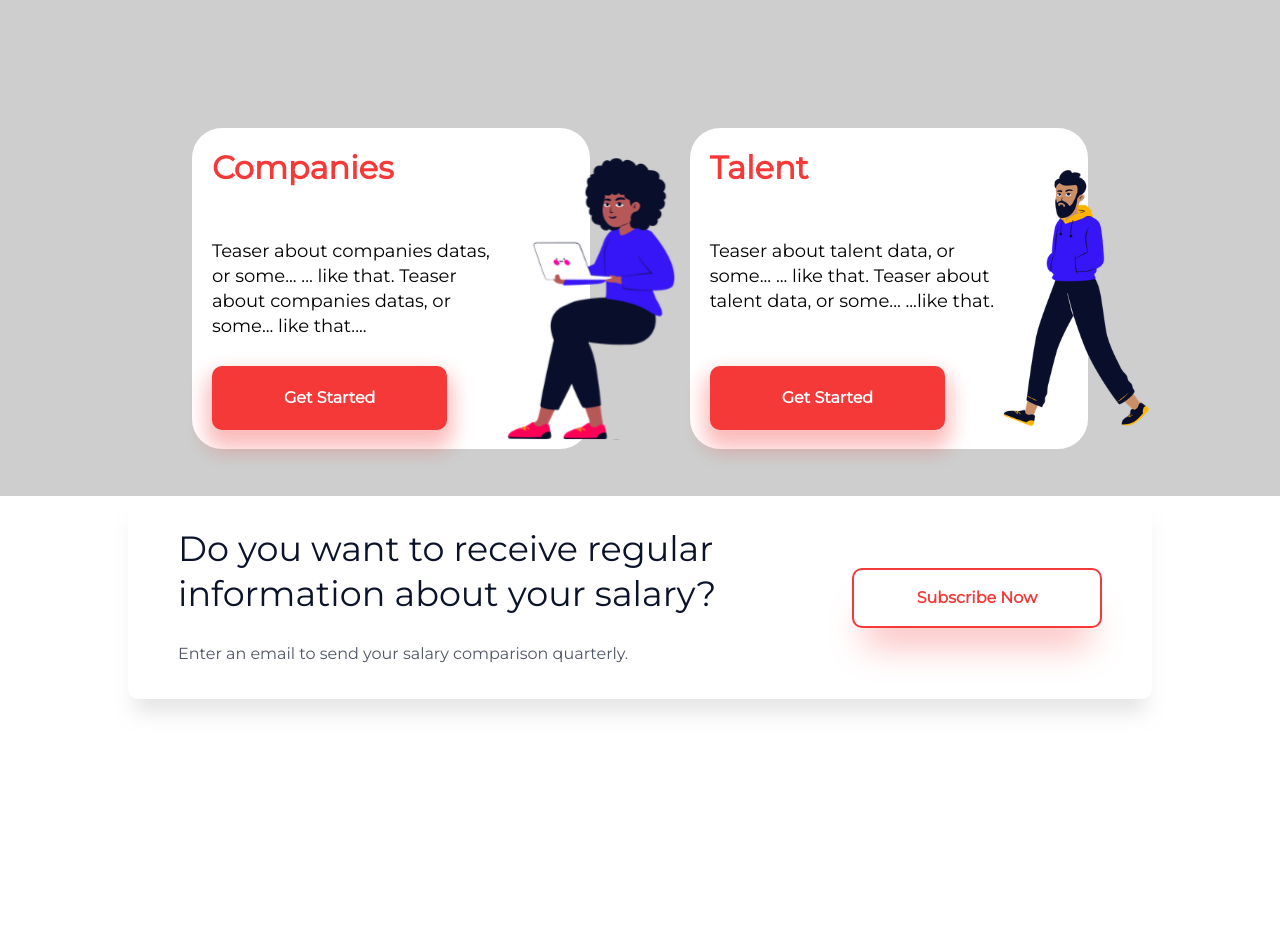
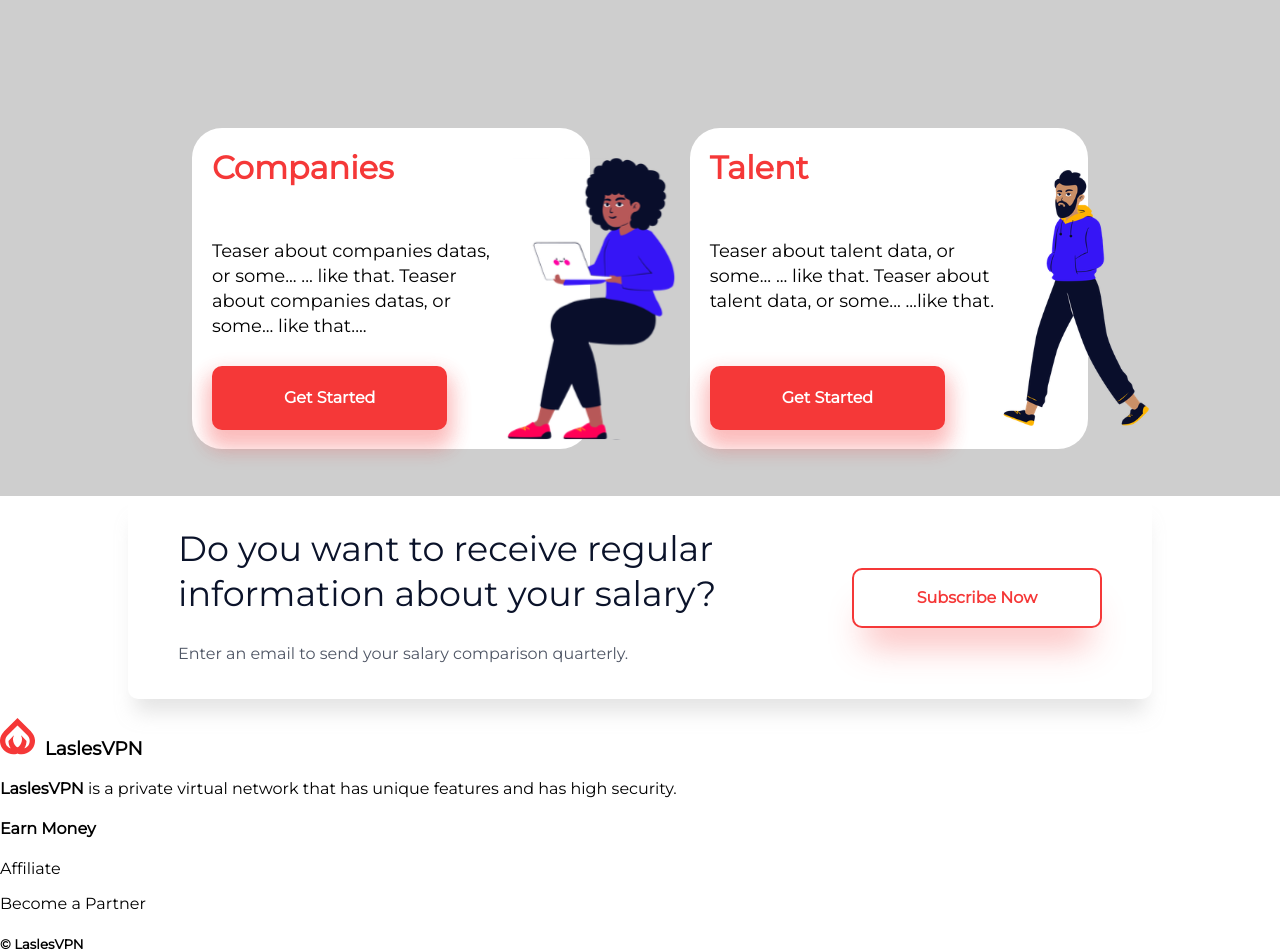
Before and after one commit to Guillaume-Cojan/Landing_jobs, a React (Create React App) app in the folder react_app/: page / in a window 1280 px wide. Shown: the top 952 px of the page. Before the commit the page ends 800 px from the top, so only its background shows below. Built offline with nearby package versions, Linux system fonts and the light colour scheme.

Commit message:
create footer folder footer layout and footer css, need to position with flex/grid

```diff
--- a/react_app/src/App.js
+++ b/react_app/src/App.js
@@ -4,7 +4,7 @@ import ProfileSection from "./components/Profile/Profile-Section";
 import Benchmark from "./components/Benchmark";
 import Jobs from "./components/Jobs";
 import Subscribe from "./components/Subscribe/Subscribe";
-import Footer from "./components/Footer";
+import Footer from "./components/Footer/Footer";
 
 function App() {
     return (
--- a/react_app/src/components/Footer.js
+++ /dev/null
@@ -1,5 +0,0 @@
-function Footer() {
-    return <div></div>;
-}
-
-export default Footer;
--- /dev/null
+++ b/react_app/src/components/Footer/Footer.css
@@ -0,0 +1,48 @@
+.footer-wrapper {
+    display: flex;
+    flex-direction: row;
+}
+.footer-logo-img {
+    /* Vector */
+
+position: absolute;
+width: 35px;
+height: 36.23px;
+left: 210px;
+top: 2166.78px;
+
+background: #F53838;
+
+}
+.footer-logo {
+    /* LaslesVPN */
+
+position: absolute;
+width: 104px;
+height: 24px;
+left: 255px;
+top: 2172.89px;
+
+font-family: Rubik;
+font-style: normal;
+font-weight: 500;
+font-size: 20px;
+line-height: 24px;
+/* identical to box height */
+
+color: #0B132A;
+}
+
+.big-dot {
+    /* Ellipse 177 */
+
+position: absolute;
+width: 33.6px;
+height: 33.6px;
+left: 263.6px;
+top: 2314.58px;
+
+background: #F53838;
+box-shadow: 0px 13px 18px rgba(17, 19, 35, 0.08);
+
+}
--- /dev/null
+++ b/react_app/src/components/Footer/Footer.js
@@ -0,0 +1,19 @@
+import Onion from "../assets/Onion.svg";
+function Footer() {
+    return (
+    <div className="footer-wrapper">
+  <h3 className="footer-logo"><img className="footer-logo-img" src={Onion} alt="logo"></img>
+  &nbsp; LaslesVPN</h3>
+ <p><strong>LaslesVPN</strong> is a private virtual network that has unique features and has high security.</p>
+    <div className="big-dot"></div>
+    <div className="big-dot"></div>
+    <div className="big-dot"></div>
+<h4 className="earn-money">Earn Money</h4>
+<p>Affiliate</p>
+<p>Become a Partner</p>
+<h5>&copy; LaslesVPN</h5>
+    </div>
+    )
+}
+
+export default Footer;
```
